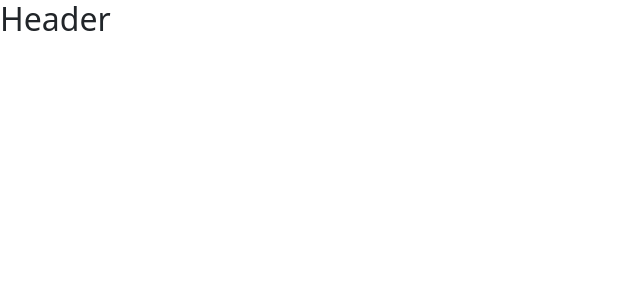
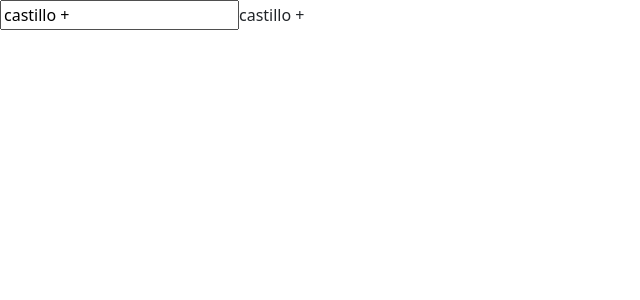
Before and after one commit to castilloali/learn-react, a React (Vite) app: page / in a window 1280 px wide. Before the commit this address had no page. Shown: the top 300 px of the page, without its empty margins (0-640 px from the left). Built offline with nearby package versions, Linux system fonts and the light colour scheme.

Commit message:
learn useState

```diff
--- a/src/bomponents/Bodyy.jsx
+++ /dev/null
@@ -1,11 +0,0 @@
-import React from "react"
-
-const Body = ( ) => {
-    return(
-        <div>
-            <h2>Body</h2>
-        </div>
-    )
-}
-
-export default Body ;
--- a/src/bomponents/Footers.jsx
+++ /dev/null
@@ -1,11 +0,0 @@
-import React from "react"
-
-const Footer = ( ) => {
-    return(
-        <div>
-            <h2>Footer</h2>
-        </div>
-    )
-}
-
-export default Footer ;
--- a/src/bomponents/Headers.jsx
+++ /dev/null
@@ -1,11 +0,0 @@
-import React from "react"
-
-const Header = ( ) => {
-    return(
-        <div>
-            <h2>Header</h2>
-        </div>
-    )
-}
-
-export default Header ;
--- /dev/null
+++ b/src/bomponents/Status.jsx
@@ -0,0 +1,17 @@
+import React, {useState} from 'react'
+import { Button } from 'react-bootstrap'
+function Status() {
+    const [text, setText] =useState("castillo + ")
+    const handelInput=(e)=>{
+        setText(text + e.target.value)
+        console.log(text)
+    }
+    return (
+        <div>
+            <input onChange={handelInput} value={text} type="text" />
+            <label >{text}</label>
+        </div>
+    )
+}
+
+export default Status
--- a/src/main.jsx
+++ b/src/main.jsx
@@ -8,25 +8,15 @@
 
 import React  from "react"
 import ReactDOM  from "react-dom"
-import Header from "./bomponents/Headers"
-import Body from "./bomponents/Bodyy"
-import Footer from "./bomponents/Footers"
-import { BrowserRouter, Route, Routes } from "react-router-dom"
+import Status from "./bomponents/Status"
+// import { BrowserRouter, Route, Routes } from "react-router-dom"
+
+
 
 const App = () => {
-
   return (
         <div>
-
-          <Header />
-        <BrowserRouter>
-          <Routes>
-            <Route path="Body"  element={<Body />}/>
-            <Route path="Footer"  element={<Footer />}/>
-          </Routes>
-
-
-        </BrowserRouter>
+          <Status/>
       </div>
   )
 }
```
